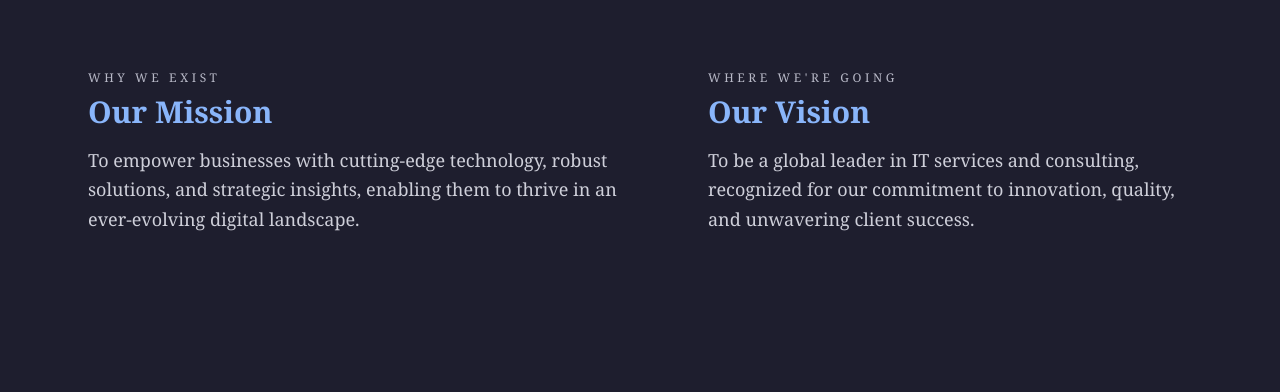
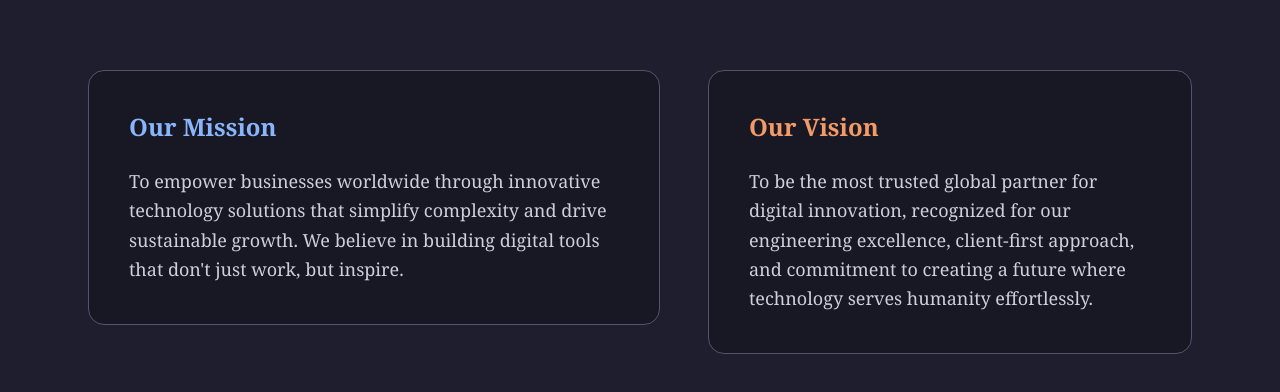
Before and after one commit to Mayawaaan/zsyio_tech, a React (Vite) app in the folder frontend/: page /about in a window 1280 px wide. Shown: the part 524-916 px from the top of the page. Built offline with nearby package versions, Linux system fonts and the light colour scheme; no server answers.

Commit message:
Update MissionVisionSection to use props for text
Refactor MissionVisionSection to accept data prop for dynamic content.

```diff
--- a/frontend/src/components/about/MissionVisionSection.jsx
+++ b/frontend/src/components/about/MissionVisionSection.jsx
@@ -1,35 +1,27 @@
 import React from "react";
 
-const MissionVisionSection = () => {
+const MissionVisionSection = ({ data }) => {
+  const missionText = data?.mission || "To empower businesses worldwide through innovative technology solutions that simplify complexity and drive sustainable growth. We believe in building digital tools that don't just work, but inspire.";
+  const visionText = data?.vision || "To be the most trusted global partner for digital innovation, recognized for our engineering excellence, client-first approach, and commitment to creating a future where technology serves humanity effortlessly.";
   return (
     <section className="py-20 md:py-24">
       <div className="container mx-auto px-6 max-w-6xl">
         <div className="grid gap-12 md:grid-cols-[minmax(0,1.3fr)_minmax(0,1.1fr)] items-start">
-          <div className="animate-in-view">
-            <p className="text-xs uppercase tracking-[0.3em] text-[hsl(var(--subtext0))] mb-2">
-              Why we exist
-            </p>
-            <h2 className="text-2xl md:text-3xl font-semibold text-[hsl(var(--blue))] mb-4">
+          <div className="bg-[hsl(var(--mantle))] rounded-2xl p-8 md:p-10 border border-[hsl(var(--surface2))] animate-in-view">
+            <h3 className="text-2xl font-bold mb-6 text-[hsl(var(--blue))]">
               Our Mission
-            </h2>
-            <p className="text-lg text-[hsl(var(--subtext1))] leading-relaxed">
-              To empower businesses with cutting-edge technology, robust
-              solutions, and strategic insights, enabling them to thrive in an
-              ever-evolving digital landscape.
+            </h3>
+            <p className="text-[hsl(var(--subtext1))] leading-relaxed text-lg">
+              {missionText}
             </p>
           </div>
-
-          <div className="animate-in-view">
-            <p className="text-xs uppercase tracking-[0.3em] text-[hsl(var(--subtext0))] mb-2">
-              Where we&apos;re going
-            </p>
-            <h2 className="text-2xl md:text-3xl font-semibold text-[hsl(var(--blue))] mb-4">
+          {/* Vision */}
+          <div className="bg-[hsl(var(--mantle))] rounded-2xl p-8 md:p-10 border border-[hsl(var(--surface2))] animate-in-view">
+            <h3 className="text-2xl font-bold mb-6 text-[hsl(var(--peach))]">
               Our Vision
-            </h2>
-            <p className="text-lg text-[hsl(var(--subtext1))] leading-relaxed">
-              To be a global leader in IT services and consulting, recognized
-              for our commitment to innovation, quality, and unwavering client
-              success.
+            </h3>
+            <p className="text-[hsl(var(--subtext1))] leading-relaxed text-lg">
+              {visionText}
             </p>
           </div>
         </div>
```
